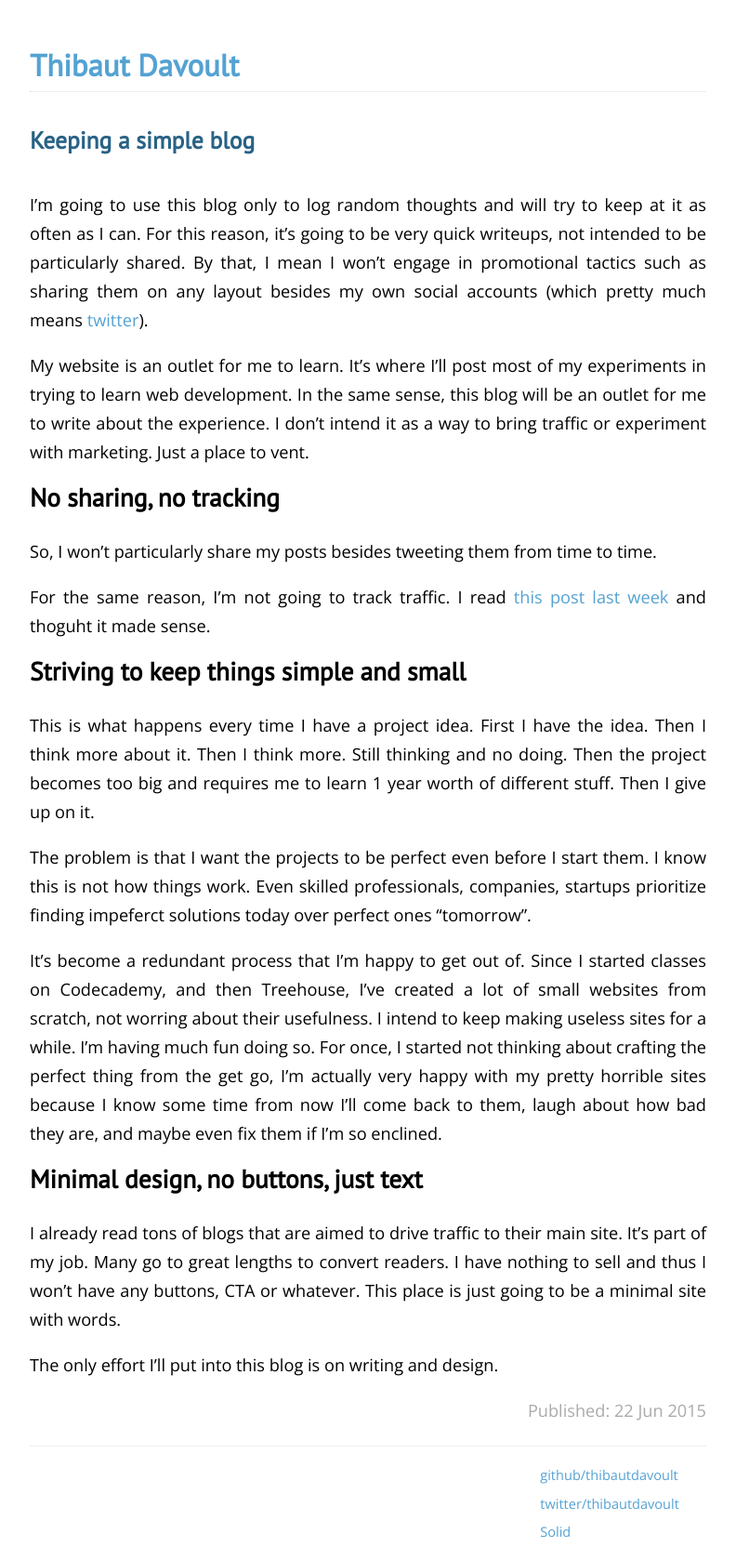
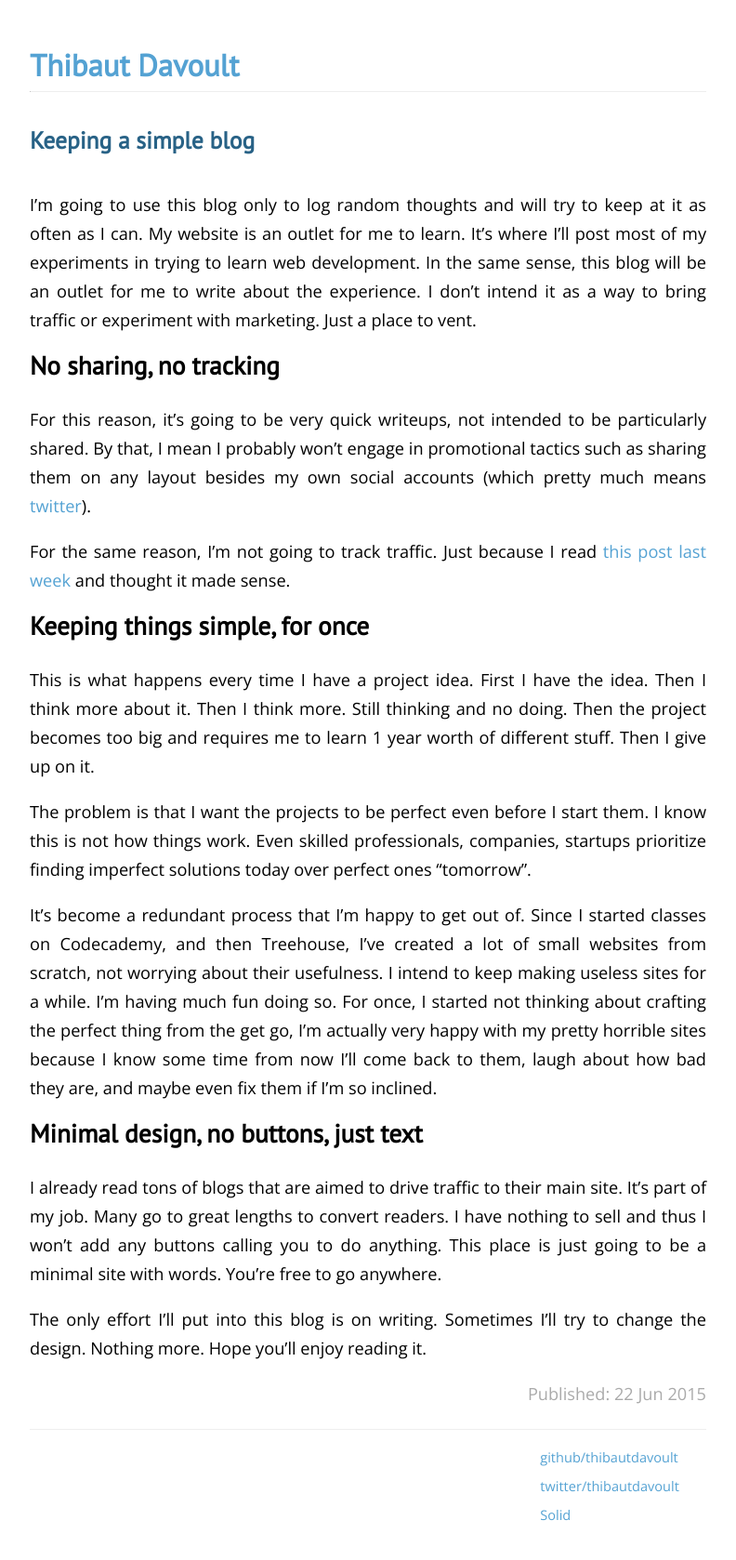
Before and after one commit to thibautdavoult/blog, a Jekyll site: the page built from _posts/2015-06-19-start.md, in a window 1280 px wide. Shown: the whole page at 93% size, without its empty margins (244-1036 px from the left). Built offline with Jekyll 4.4.1, drawn with Linux system fonts in a browser that asks for light colours; Markdown is read by kramdown in place of the engine named in the settings.

Commit message:
posts edits

```diff
--- a/_posts/2015-06-19-start.md
+++ b/_posts/2015-06-19-start.md
@@ -5,26 +5,24 @@
 categories: Ramblings
 ---
 
-I'm going to use this blog only to log random thoughts and will try to keep at it as often as I can. For this reason, it's going to be very quick writeups, not intended to be particularly shared. By that, I mean I won't engage in promotional tactics such as sharing them on any layout besides my own social accounts (which pretty much means [twitter](http://twitter.com/thibautdavoult)).
-
-My website is an outlet for me to learn. It's where I'll post most of my experiments in trying to learn web development. In the same sense, this blog will be an outlet for me to write about the experience. I don't intend it as a way to bring traffic or experiment with marketing. Just a place to vent.
+I'm going to use this blog only to log random thoughts and will try to keep at it as often as I can. My website is an outlet for me to learn. It's where I'll post most of my experiments in trying to learn web development. In the same sense, this blog will be an outlet for me to write about the experience. I don't intend it as a way to bring traffic or experiment with marketing. Just a place to vent.
 
 # No sharing, no tracking
 
-So, I won't particularly share my posts besides tweeting them from time to time.
+For this reason, it's going to be very quick writeups, not intended to be particularly shared. By that, I mean I probably won't engage in promotional tactics such as sharing them on any layout besides my own social accounts (which pretty much means [twitter](http://twitter.com/thibautdavoult)).
 
-For the same reason, I'm not going to track traffic. I read [this post last week](http://www.andjosh.com/2015/02/01/no-analytics-on-my-site/) and thoguht it made sense.
+For the same reason, I'm not going to track traffic. Just because I read [this post last week](http://www.andjosh.com/2015/02/01/no-analytics-on-my-site/) and thought it made sense.
 
-# Striving to keep things simple and small
+# Keeping things simple, for once
 
 This is what happens every time I have a project idea. First I have the idea. Then I think more about it. Then I think more. Still thinking and no doing. Then the project becomes too big and requires me to learn 1 year worth of different stuff. Then I give up on it.
 
-The problem is that I want the projects to be perfect even before I start them. I know this is not how things work. Even skilled professionals, companies, startups prioritize finding impeferct solutions today over perfect ones "tomorrow".
+The problem is that I want the projects to be perfect even before I start them. I know this is not how things work. Even skilled professionals, companies, startups prioritize finding imperfect solutions today over perfect ones "tomorrow".
 
-It's become a redundant process that I'm happy to get out of. Since I started classes on Codecademy, and then Treehouse, I've created a lot of small websites from scratch, not worring about their usefulness. I intend to keep making useless sites for a while. I'm having much fun doing so. For once, I started not thinking about crafting the perfect thing from the get go, I'm actually very happy with my pretty horrible sites because I know some time from now I'll come back to them, laugh about how bad they are, and maybe even fix them if I'm so enclined.
+It's become a redundant process that I'm happy to get out of. Since I started classes on Codecademy, and then Treehouse, I've created a lot of small websites from scratch, not worrying about their usefulness. I intend to keep making useless sites for a while. I'm having much fun doing so. For once, I started not thinking about crafting the perfect thing from the get go, I'm actually very happy with my pretty horrible sites because I know some time from now I'll come back to them, laugh about how bad they are, and maybe even fix them if I'm so inclined.
 
 # Minimal design, no buttons, just text
 
-I already read tons of blogs that are aimed to drive traffic to their main site. It's part of my job. Many go to great lengths to convert readers. I have nothing to sell and thus I won't have any buttons, CTA or whatever. This place is just going to be a minimal site with words.
+I already read tons of blogs that are aimed to drive traffic to their main site. It's part of my job. Many go to great lengths to convert readers. I have nothing to sell and thus I won't add any buttons calling you to do anything. This place is just going to be a minimal site with words. You're free to go anywhere.
 
-The only effort I'll put into this blog is on writing and design.
+The only effort I'll put into this blog is on writing. Sometimes I'll try to change the design. Nothing more. Hope you'll enjoy reading it.
```
Also changed, not shown: _posts/2013-09-12-why-github-pages.md (+4 -13 lines).
